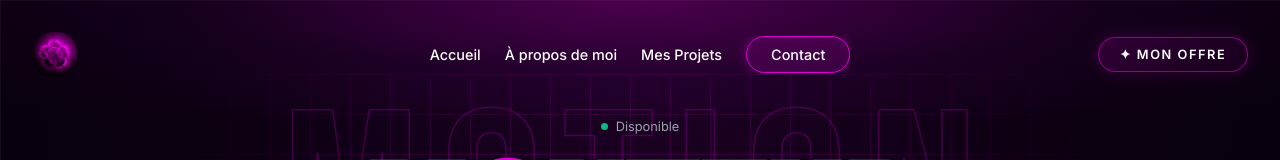
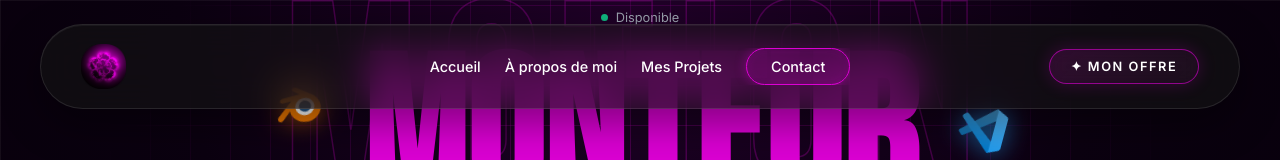
Before and after one commit to sramadane2-ux/monteur, a React (Vite) app: page / in a window 1280 px wide. Shown: the top 160 px of the page. Built offline with nearby package versions, Linux system fonts and the light colour scheme.

Commit message:
style: transform navbar into premium floating glassmorphism pill

```diff
--- a/src/index.css
+++ b/src/index.css
@@ -51,13 +51,22 @@ a {
   display: flex;
   justify-content: space-between;
   align-items: center;
-  gap: 0.5rem;
-  padding: 2rem;
+  padding: 1.2rem 2.5rem;
   font-size: 0.9rem;
-  position: sticky;
-  top: 0;
+  position: fixed;
+  top: 1.5rem;
+  left: 50%;
+  transform: translateX(-50%);
+  width: calc(100% - 3rem);
+  max-width: 1200px;
   z-index: 100;
-  background: radial-gradient(ellipse at 50% 0%, rgba(180, 0, 170, 0.3) 0%, rgba(80, 0, 100, 0.15) 50%, transparent 100%);
+  background: rgba(20, 20, 20, 0.6);
+  backdrop-filter: blur(20px);
+  -webkit-backdrop-filter: blur(20px);
+  border: 1px solid rgba(255, 255, 255, 0.1);
+  border-radius: 100px;
+  box-shadow: 0 15px 40px rgba(0, 0, 0, 0.4), inset 0 1px 0 rgba(255,255,255,0.05);
+  transition: all 0.5s cubic-bezier(0.16, 1, 0.3, 1);
 }
 
 .nav-left, .nav-right {
@@ -70,8 +79,11 @@ a {
 }
 
 .navbar--scrolled {
-  padding: 0.8rem 2rem;
-  background: transparent;
+  padding: 0.6rem 2rem;
+  top: 1rem;
+  background: rgba(10, 10, 10, 0.85);
+  border-color: rgba(220, 0, 212, 0.3);
+  box-shadow: 0 10px 30px rgba(0, 0, 0, 0.6), 0 0 30px rgba(220, 0, 212, 0.15);
 }
 
 .header-logo {
```
